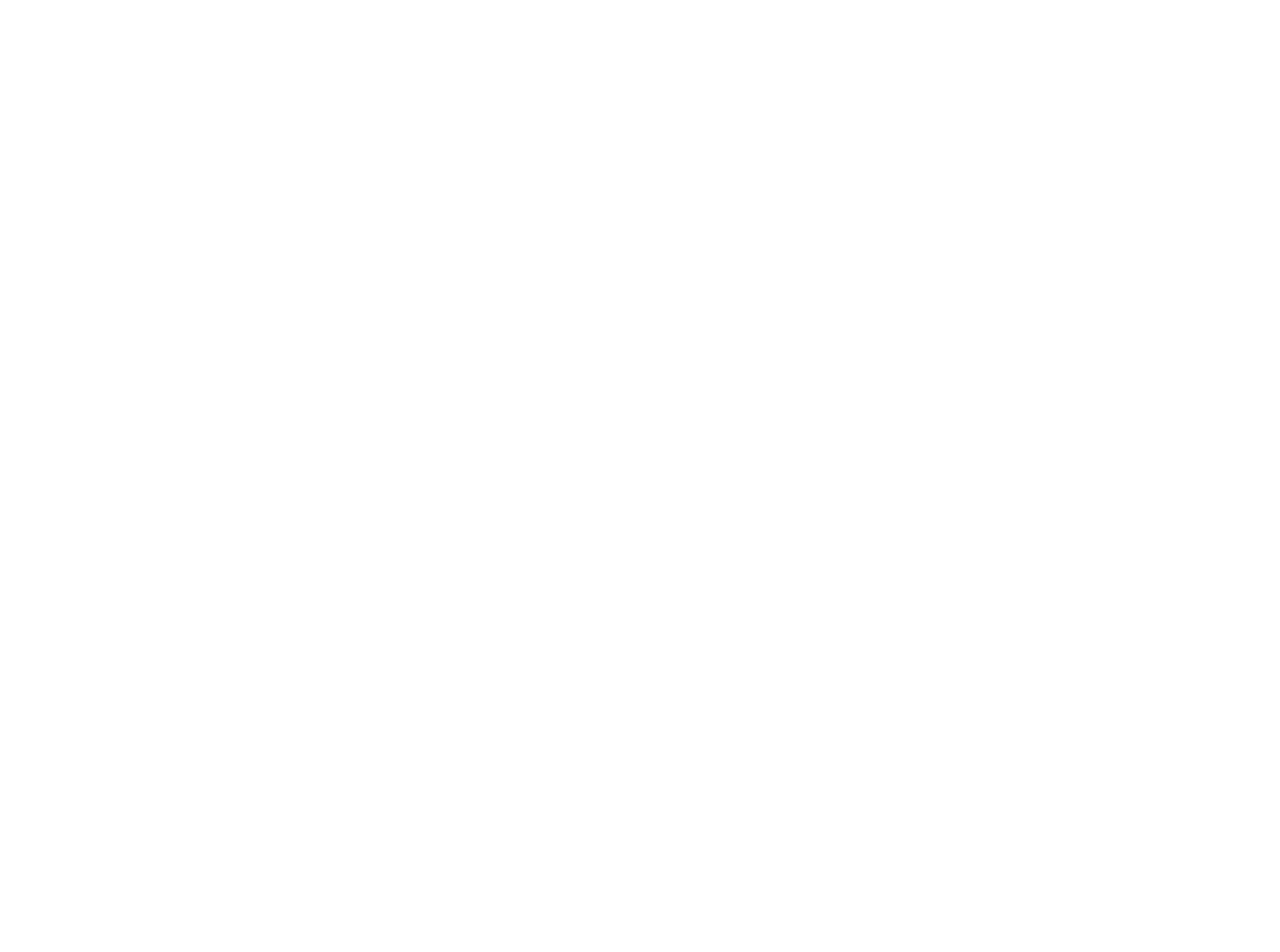
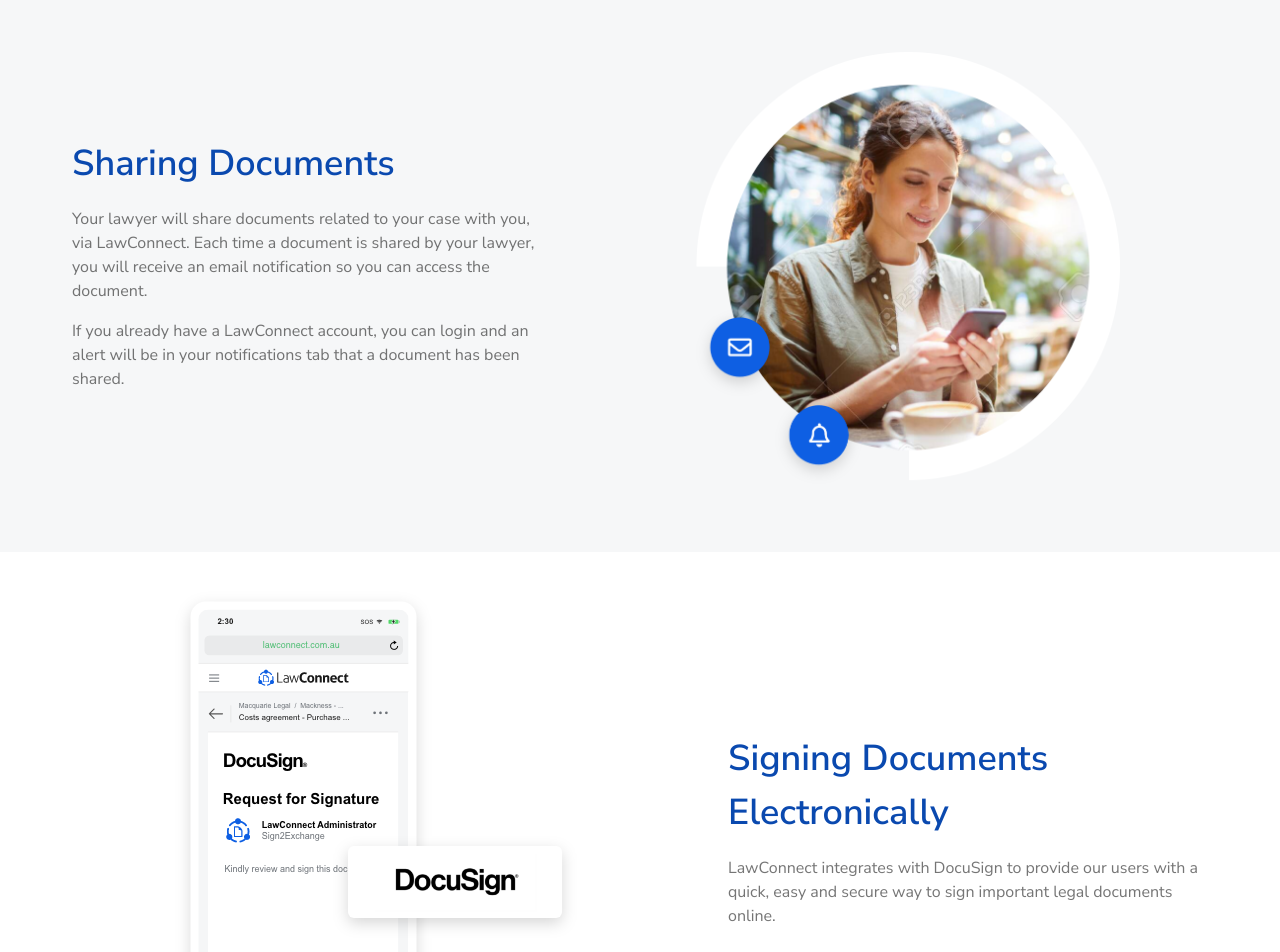
Before and after one commit to kchndesign/lawconnect-landing-page, a React (Create React App) app: page / in a window 1280 px wide. Shown: the part 1200-2152 px from the top of the page. Before the commit the page ends 1192 px from the top, so only its background shows below. Built offline with nearby package versions, Linux system fonts and the light colour scheme.

Commit message:
finished sign documents section

```diff
--- a/src/LandingPage.scss
+++ b/src/LandingPage.scss
@@ -16,13 +16,12 @@
 =============================================*/
 
 .section {
-    // base section styling is layout agnostic
     min-height: 35rem;
     max-width: variables.$max-width;
     margin-inline: auto;
 
     // mobile first
-    // section default styling is stacked
+    // base section default styling is stacked
     display: flex;
     align-items: center;
     flex-direction: column;
@@ -62,6 +61,18 @@
         max-width: 30rem;
     }
 
+    // for side by side sections, images have a max size
+    // also place the image in the centre of the container
+    &__image {
+        flex-grow: 1;
+
+        img,
+        picture {
+            max-width: 27rem;
+            margin-inline: auto;
+        }
+    }
+
     // general typography for landing page sections
     h2 {
         font-size: 1.5rem;
@@ -70,6 +81,15 @@
         @include breakpoints.tablet {
             font-size: 2.25rem;
         }
+    }
+
+    p {
+        margin-block: 1rem;
+    }
+
+    // wrapper is used to give full width background colors
+    &__wrapper--off-white {
+        background-color: variables.$light-off;
     }
 }
 
@@ -145,6 +165,12 @@
     position: relative;
     z-index: 0;
 
+    img,
+    picture {
+        max-width: min(100%, 40rem);
+        margin-inline: auto;
+    }
+
     // hero image has a circle motif behind it
     &::before {
         content: "";
--- a/src/LandingPage.tsx
+++ b/src/LandingPage.tsx
@@ -8,6 +8,15 @@
 import HeroMobile2x from "./assets/images/lc-hero-mobile@2x.png";
 import HeroDesktop from "./assets/images/lc-hero-desktop.png";
 import HeroDesktop2x from "./assets/images/lc-hero-desktop@2x.png";
+
+// sharing documents asset imports
+import ShareDocs from "./assets/images/lc-share-docs.png";
+import ShareDocs2x from "./assets/images/lc-share-docs@2x.png";
+
+// signing docucments asset imports
+import SignDocsMobile from "./assets/images/lc-sign-docs-mobile.png";
+import SignDocsMobile2x from "./assets/images/lc-sign-docs-mobile@2x.png";
+import SignDocsDesktop from "./assets/images/lc-sign-docs-desktop.png";
 
 // import feature cards data
 import { featureCardsData } from "./data/feature-cards";
@@ -66,13 +75,13 @@
                             <source
                                 media="(max-width: 864px)"
                                 sizes="(max-width: 400px) 285px, 570px"
-                                srcSet={`${HeroMobile}, ${HeroMobile2x}`}
+                                srcSet={`${HeroMobile} 285w, ${HeroMobile2x} 570w`}
                             />
                             {/* desktop source */}
                             <source
                                 media="(min-width: 865px)"
                                 sizes="(max-width: 960px) 656px, 1312px"
-                                srcSet={`${HeroDesktop}, ${HeroDesktop2x}`}
+                                srcSet={`${HeroDesktop} 656w, ${HeroDesktop2x} 1312w`}
                             />
                             {/* fallback image */}
                             <img
@@ -109,6 +118,108 @@
                     })}
                 </div>
             </div>
+
+            {/*
+
+
+
+
+
+
+            Sharing Documents section
+
+
+
+
+            */}
+
+            <div className="section__wrapper--off-white">
+                <div className="section section--side-by-side">
+                    {/* Sharing documents -> text content */}
+
+                    <div className="section__text">
+                        <h2>Sharing Documents</h2>
+                        <p>
+                            Your lawyer will share documents related to your
+                            case with you, via LawConnect. Each time a document
+                            is shared by your lawyer, you will receive an email
+                            notification so you can access the document.
+                        </p>
+
+                        <p>
+                            If you already have a LawConnect account, you can
+                            login and an alert will be in your notifications tab
+                            that a document has been shared.
+                        </p>
+                    </div>
+
+                    {/* sharing documents -> images */}
+
+                    <div className="section__image">
+                        <img
+                            srcSet={`${ShareDocs} 438w, ${ShareDocs2x} 875w`}
+                            sizes="(max-width: 864px) 438px, 875px"
+                            alt="Person in cafe on phone with email and notification icons."
+                        />
+                    </div>
+                </div>
+            </div>
+
+            {/*
+
+
+
+
+
+
+            Signing documents section
+
+
+
+
+
+            */}
+
+            <div className="section section--side-by-side">
+                {/* signing documents -> images */}
+
+                <div className="section__image">
+                    <picture>
+                        {/* mobile source */}
+
+                        <source
+                            media="(max-width: 864px)"
+                            sizes="(max-width: 375px) 248px, 496px"
+                            srcSet={`${SignDocsMobile} 248w, ${SignDocsMobile2x} 596w`}
+                        />
+
+                        {/* desktop source */}
+
+                        <source
+                            media="(min-width: 865px)"
+                            srcSet={`${SignDocsDesktop}`} // no point having the 2x here, it never gets big enough
+                        />
+
+                        {/* fallback image */}
+
+                        <img
+                            src={SignDocsMobile2x}
+                            alt="A screenshot of DocuSign being used in the LawConnect App"
+                        />
+                    </picture>
+                </div>
+
+                {/* Signing documents -> text content */}
+
+                <div className="section__text">
+                    <h2>Signing Documents Electronically</h2>
+                    <p>
+                        LawConnect integrates with DocuSign to provide our users
+                        with a quick, easy and secure way to sign important
+                        legal documents online.
+                    </p>
+                </div>
+            </div>
         </>
     );
 }
```
